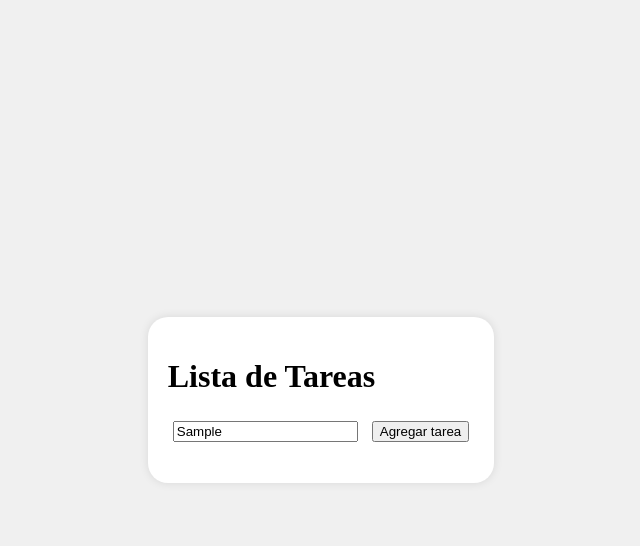
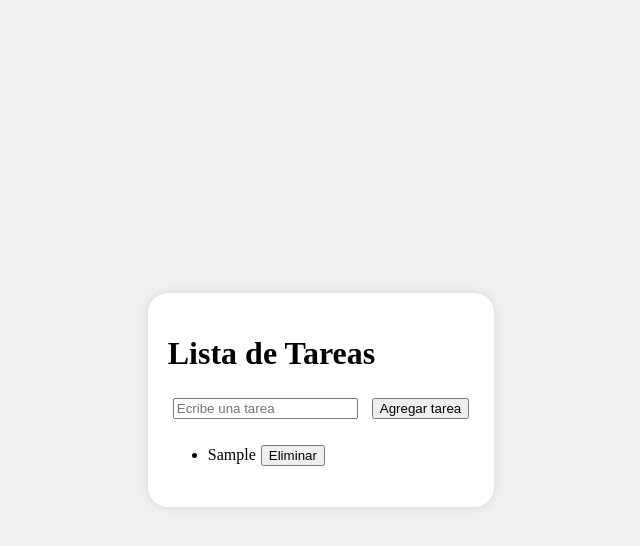
Before and after one commit to MatJLabs/ToDoListJS, a plain HTML site: page index.html in a window 1280 px wide. Both pictures are taken after typing "Sample" into the empty fields and a click on the button "Agregar tarea". Shown: the whole page, without its empty margins (319-959 px from the left). Drawn offline with Linux system fonts and the light colour scheme.

Commit message:
correccion de script e index html

```diff
--- a/index.html
+++ b/index.html
@@ -11,7 +11,8 @@
         <h1>Lista de Tareas</h1>
         <input type="text" id="taskInput" placeholder="Ecribe una tarea">
         <button id="addTaskButton">Agregar tarea</button>
-        <ul src="script.js"></ul>
+        <ul id="taskList"></ul>
     </div>
+    <script src="script.js"></script>
 </body>
 </html>
--- a/script.js
+++ b/script.js
@@ -1,6 +1,6 @@
 document.getElementById("addTaskButton").addEventListener("click", function(){
     const taskInput = document.getElementById("taskInput");
-    const taskValue = taskInput.ariaValueMax.trim();
+    const taskValue = taskInput.value.trim();
 
     if (taskValue !== ""){
         const taskList = document.getElementById("taskList");
@@ -13,7 +13,7 @@ document.getElementById("addTaskButton").addEventListener("click", function(){
             taskList.removeChild(li);
         });
 
-        taskList.appendChild(deleteButton);
+        li.appendChild(deleteButton);
         taskList.appendChild(li);
         taskInput.value = "";
     }
```
